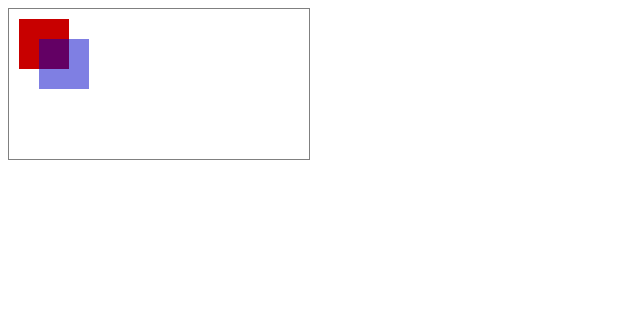
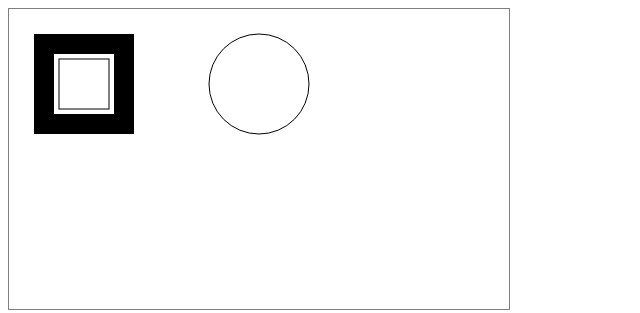
Before and after one commit to zachfedor/2018-workshop, a plain HTML site: page mdn-canvas/index.html in a window 1280 px wide. Shown: the whole page, without its empty margins (0-640 px from the left). Drawn offline with Linux system fonts and the light colour scheme.

Commit message:
Testing rectangle and arc canvas methods
- making a rectangle, clearing it with a second, and
  adding a stroke to a third
- also starting to play with paths to make a circle using
  ctx.arc()

```diff
--- a/mdn-canvas/index.html
+++ b/mdn-canvas/index.html
@@ -10,7 +10,7 @@ canvas { border: 1px solid grey; }
     </style>
   </head>
   <body>
-    <canvas>
+    <canvas width="500" height="300">
       Alternate Text
     </canvas>
 
@@ -20,10 +20,13 @@ const draw = () => {
   if (canvas.getContext) {
     const ctx = canvas.getContext('2d');
 
-    ctx.fillStyle = 'rgb(200, 0, 0)';
-    ctx.fillRect(10, 10, 50, 50);
-    ctx.fillStyle = 'rgb(0, 0, 200, 0.5)';
-    ctx.fillRect(30, 30, 50, 50);
+    ctx.fillRect(25, 25, 100, 100);
+    ctx.clearRect(45, 45, 60, 60);
+    ctx.strokeRect(50, 50, 50, 50);
+
+    ctx.beginPath();
+    ctx.arc(250, 75, 50, 0, Math.PI * 2, true);
+    ctx.stroke();
   }
 };
 
```
